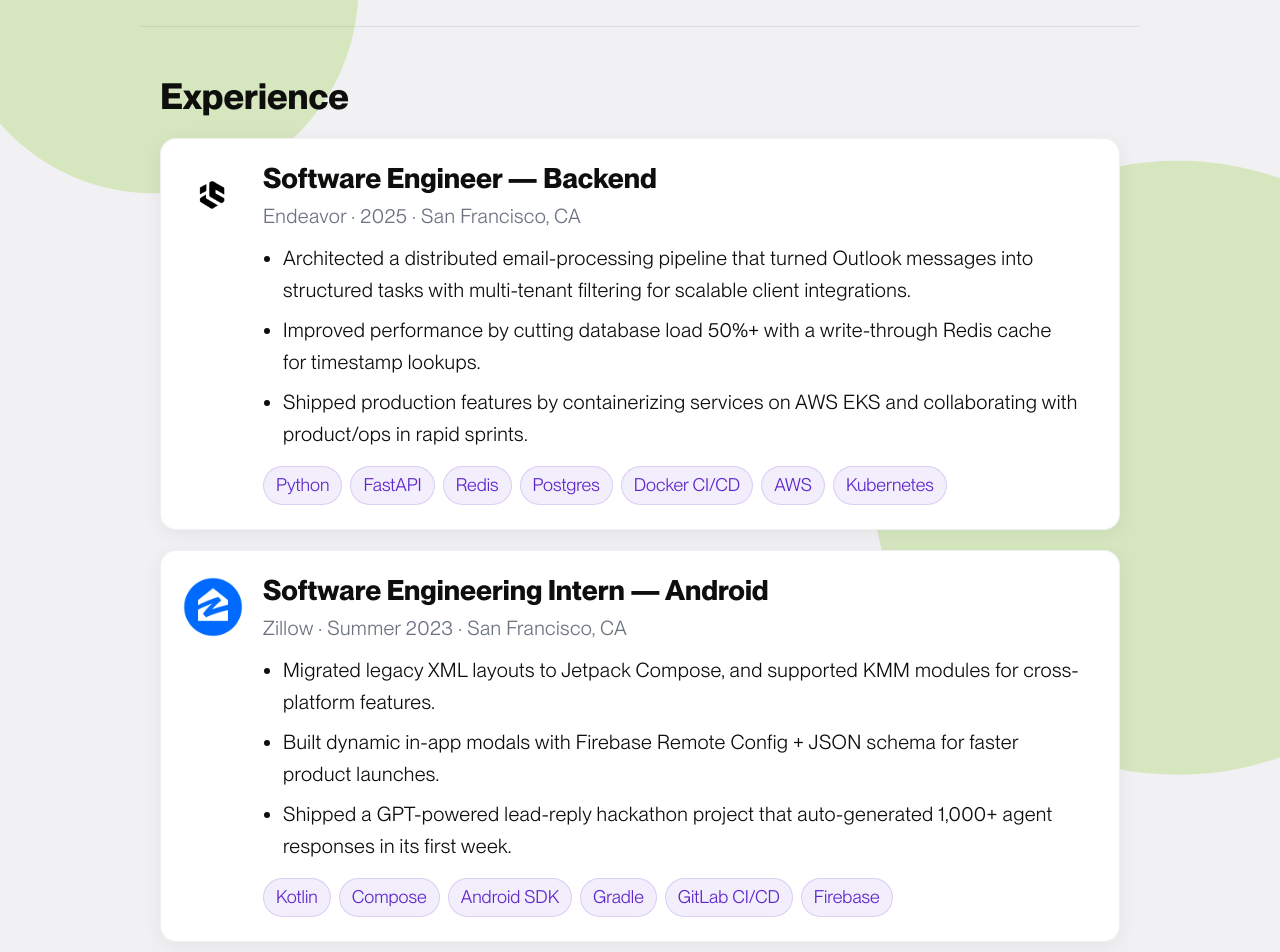
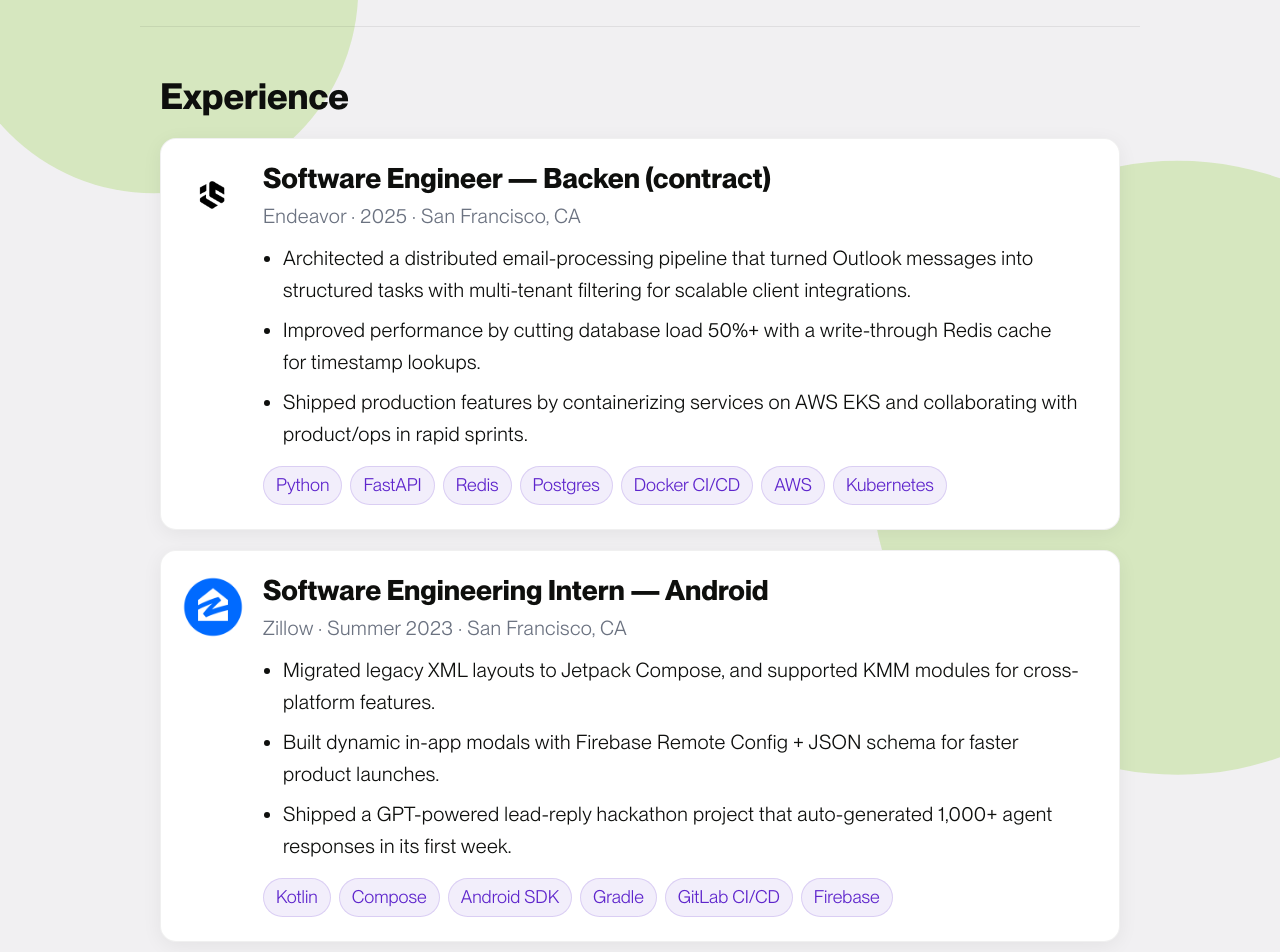
Before and after one commit to elwinhe/portfoliowebsite, a React (Vite) app: page / in a window 1280 px wide. Shown: the part 1992-2944 px from the top of the page. Built offline with nearby package versions, Linux system fonts and the light colour scheme.

Commit message:
added contract

```diff
--- a/src/pages/Home.jsx
+++ b/src/pages/Home.jsx
@@ -427,7 +427,7 @@
           />
           <div className="exp-body">
             <header className="exp-head">
-              <h3 className="exp-role">Software Engineer — Backend</h3>
+              <h3 className="exp-role">Software Engineer — Backen (contract)</h3>
               <div className="exp-meta">Endeavor · 2025 · San Francisco, CA</div>
             </header>
 
```
